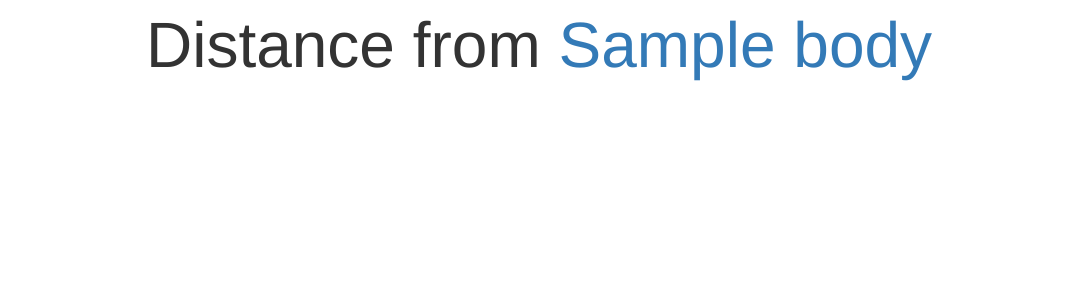
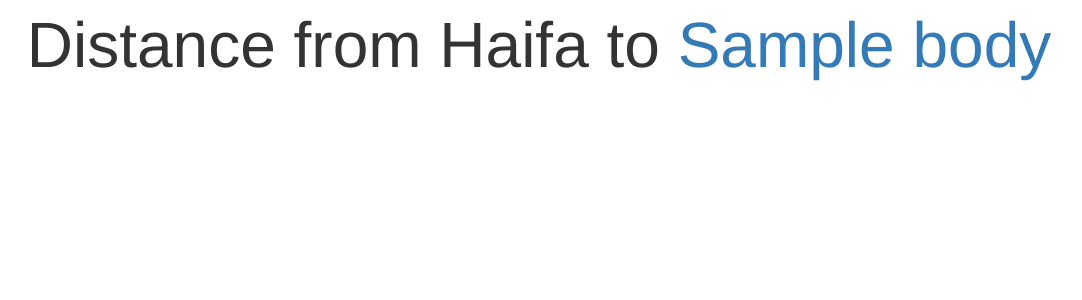
Before and after one commit to yonigottesman/solar, a Flask app: page / in a window 1280 px wide. Shown: the top 300 px of the page, without its empty margins (101-1183 px from the left). Run offline with Flask 2, Linux system fonts and the light colour scheme; tables that the repository leaves empty hold one stand-in row (values such as "Sample post"); some libraries are stand-ins or nearby versions.

Commit message:
html text

```diff
--- a/app/templates/index.html
+++ b/app/templates/index.html
@@ -5,7 +5,7 @@
 
 
 <div class="container text-center">
-  <p style="font-size:5vw;">Distance from <a href={{body.wiki}} target="_blank">{{body.name}}</a></p>
+  <p style="font-size:5vw;">Distance from Haifa to <a href={{body.wiki}} target="_blank">{{body.name}}</a></p>
   <h1 id="delta" style="font-size:10vw;"></h1>
 </div>
 
```
